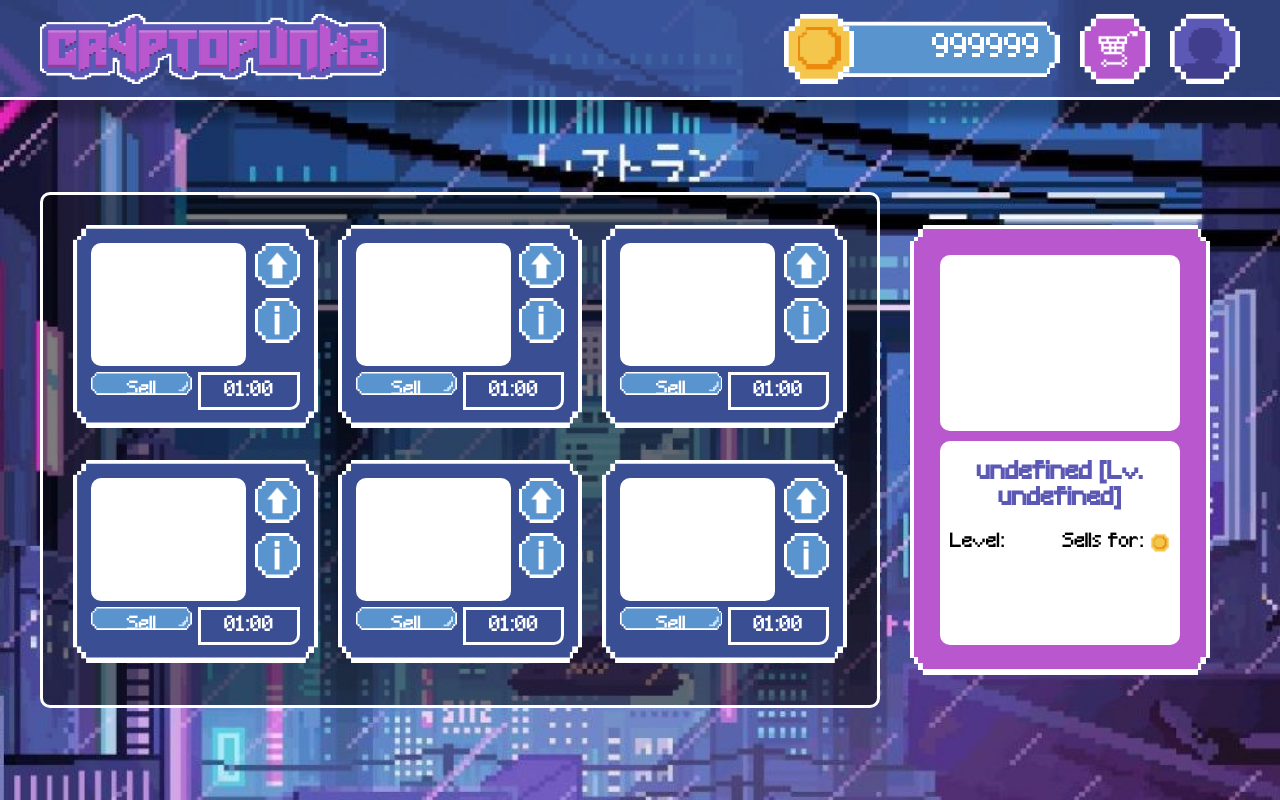
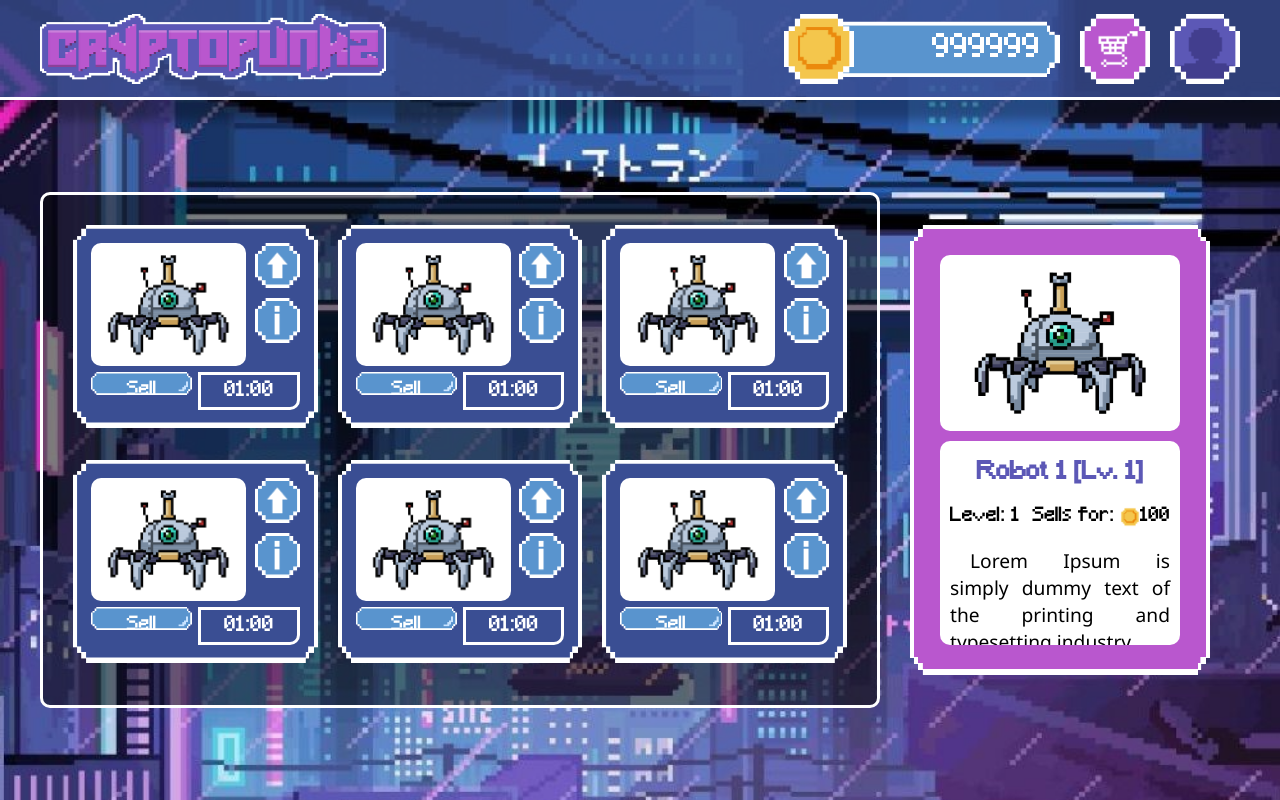
Before and after one commit to Misha-007/crypto-punkz, a React (Create React App) app: page /home in a window 1280 px wide. Built offline with nearby package versions, Linux system fonts and the light colour scheme.

Commit message:
added sell and info functions

```diff
--- a/src/components/Button.js
+++ /dev/null
@@ -1,5 +0,0 @@
-const Button = ({text, onClick}) => {
-  return <button onClick={onClick}>{text}</button>
-}
-
-export default Button
--- a/src/components/Home.js
+++ b/src/components/Home.js
@@ -55,24 +55,37 @@
           price: 100
         },
       ])
+    const [robotInfo, setRobotInfo] = useState([
+      {
+      id: 1,
+      robotName: "Robot 1",
+      image:require('../assets/rob1.gif'),
+      description: "Lorem Ipsum is simply dummy text of the printing and typesetting industry.",
+      currentLevel: 1,
+      price: 100
+      }
+    ])
     //Remove Robot
     const removeRobot = (id) =>{
         setRobots(robots.filter((robot) => robot.id !== id))
+    }
+    const robotInfos = (id) =>{
+      let info = robots.find(x => x.id === id)
+      setRobotInfo([info])
+      console.log(robotInfo)
     }
     return (
       <div className='home'>
         <HomeHeader />
         <div className='home-container'>
             <div className='robot-container'>
-                {/* make this a loop */}
-                <HomeRobot robots={robots}/>
-                <HomeRobot robots={robots}/>
-                <HomeRobot robots={robots}/>
-                <HomeRobot robots={robots}/>
-                <HomeRobot robots={robots}/>
-                <HomeRobot robots={robots}/>
+            {robots.map((robot)=>(
+              <HomeRobot key ={robot.id} robot={robot} onRemove={removeRobot} onToggle={robotInfos} />
+            ))}
             </div>
-            <HomeRobotInfo robots={robots}/>
+            {robotInfo.map((robot)=>(
+              <HomeRobotInfo robot={robot}/>
+            ))}
         </div>
       </div>
     )
--- a/src/components/HomeRobot.js
+++ b/src/components/HomeRobot.js
@@ -1,19 +1,20 @@
 import robotBg from '../assets/home-robot-box.png'
 
-const HomeRobot = ({ robots }) => {
+const HomeRobot = ({ robot,onRemove,onToggle }) => {
   return (
     <div className='home-robot'>
         <img src={robotBg} className='robot-bg'/>
         <div>
             <div className='img'>
-                <img src={robots.image} alt={robots.robotName} />
+                <img src={robot.image} alt={robot.robotName} />
             </div>
             <div className='round-btn'>
                 <input type='button' className='upgrade-btn'></input>
-                <input type='button' className='info-btn'></input>
+                <input type='button' className='info-btn' onClick={() => onToggle(robot.id)}></input>
             </div>
             <div className='sell-btn'>
-                <input type='button' value='Sell'></input>
+              <input type='button' value='Sell' onClick={() => onRemove(robot.id)}></input>
+                {/* <Button text='Sell' onClick={() => onRemove(robot.id)}/> */}
             </div>
             <div className='timer'>
                 <span>01:00</span>
--- a/src/components/HomeRobotInfo.js
+++ b/src/components/HomeRobotInfo.js
@@ -1,21 +1,21 @@
 import infoBg from '../assets/robot-info-box.png'
 import coin from '../assets/coin.png'
 
-const HomeRobotInfo = ({ robots }) => {
+const HomeRobotInfo = ({ robot }) => {
   return (
     <div className='info-container'>
         <img src={infoBg} alt="" />
         <div className='info-box'>
             <div className='info-img'>
-                <img src={robots.image} alt={robots.robotName} />
+                <img src={robot.image} alt={robot.robotName} />
             </div>
             <div className='info'>
-                <h2>{robots.robotName + ' [Lv. ' + robots.currentLevel + ']'}</h2>
+                <h2>{robot.robotName + ' [Lv. ' + robot.currentLevel + ']'}</h2>
                 <div>
-                    <span>Level: {robots.currentLevel}</span>
-                    <span className='sell-for'>Sells for:&nbsp;<img src={coin} alt="" /> {robots.price}</span>
+                    <span>Level: {robot.currentLevel}</span>
+                    <span className='sell-for'>Sells for:&nbsp;<img src={coin} alt="" /> {robot.price}</span>
                 </div>
-                <p>{robots.description}</p>
+                <p>{robot.description}</p>
             </div>
         </div>
     </div>
```
